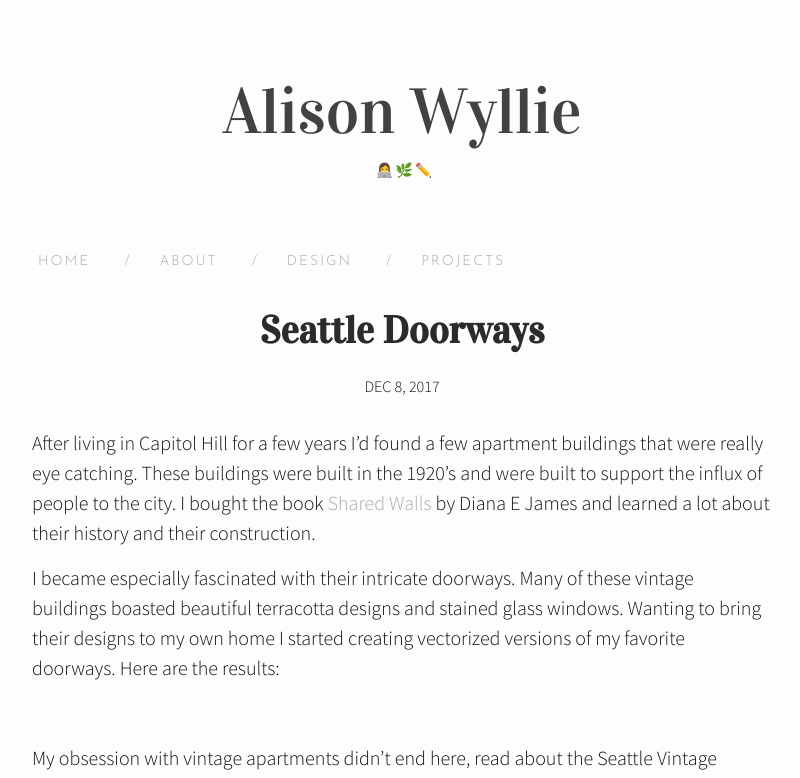
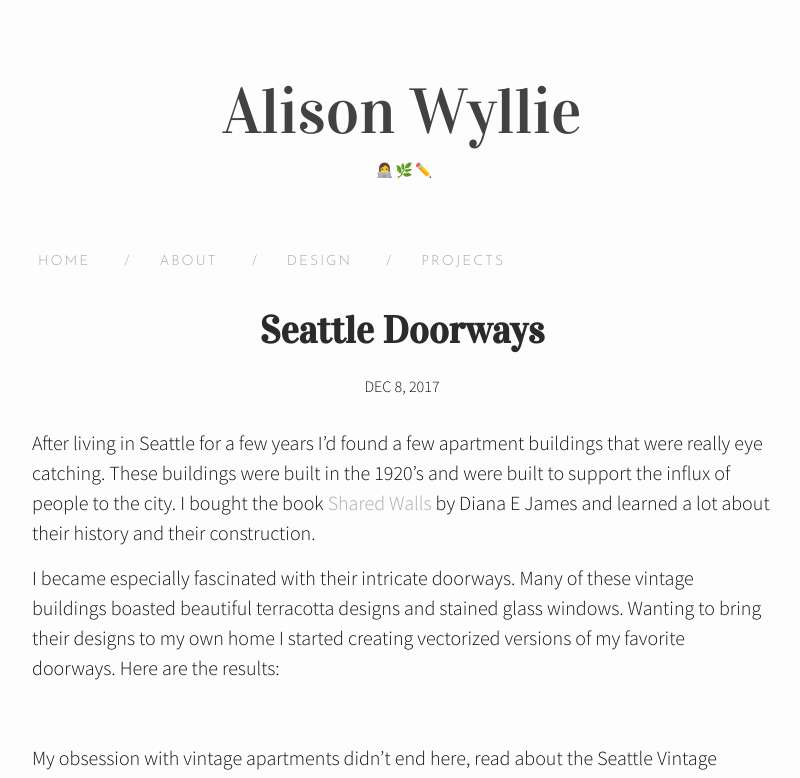
Before and after one commit to alisonthemonster/alisonthemonster.github.io, a Jekyll site: the page built from _posts/2017-12-08-seattle-doors.md, in a window 1280 px wide. Shown: the top 778 px of the page, without its empty margins (238-1038 px from the left). Built offline with Jekyll 4.4.1, drawn with Linux system fonts in a browser that asks for light colours; some web fonts are replaced; a script that is not in the unit is left out.

Commit message:
Update 2017-12-08-seattle-doors.md

```diff
--- a/_posts/2017-12-08-seattle-doors.md
+++ b/_posts/2017-12-08-seattle-doors.md
@@ -5,7 +5,7 @@ date:   2017-12-08 19:45:31 +0530
 categories: ["design", "svap"]
 ---
 
-After living in Capitol Hill for a few years I'd found a few apartment buildings that were really eye catching. These buildings were built in the 1920's and were built to support the influx of people to the city. I bought the book [Shared Walls](https://www.amazon.com/dp/0786465964/?coliid=I3NXVYGNB3XZY2) by Diana E James and learned a lot about their history and their construction.
+After living in Seattle for a few years I'd found a few apartment buildings that were really eye catching. These buildings were built in the 1920's and were built to support the influx of people to the city. I bought the book [Shared Walls](https://www.amazon.com/dp/0786465964/?coliid=I3NXVYGNB3XZY2) by Diana E James and learned a lot about their history and their construction.
 
 I became especially fascinated with their intricate doorways. Many of these vintage buildings boasted beautiful terracotta designs and stained glass windows. Wanting to bring their designs to my own home I started creating vectorized versions of my favorite doorways. Here are the results:
 
```
